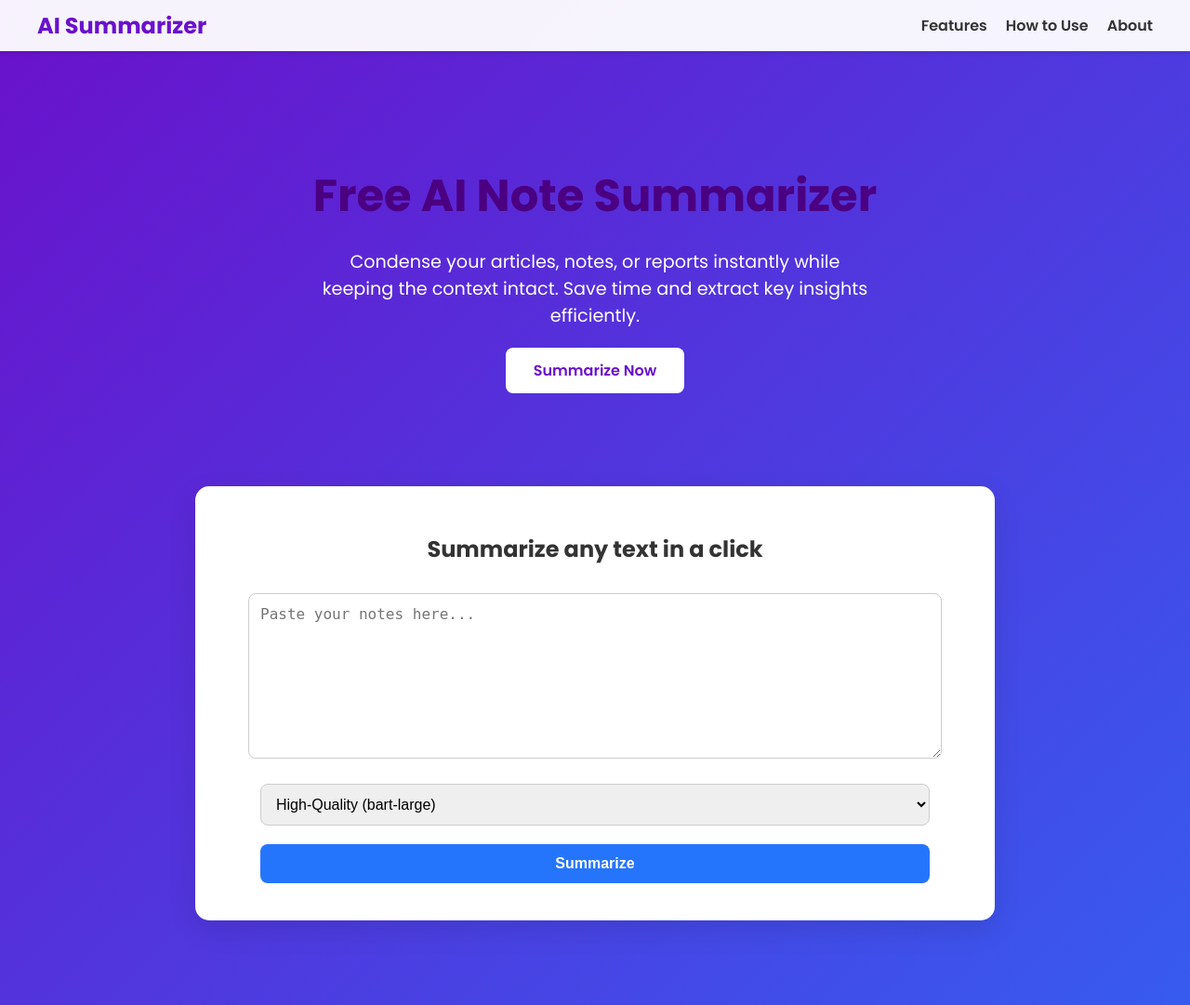
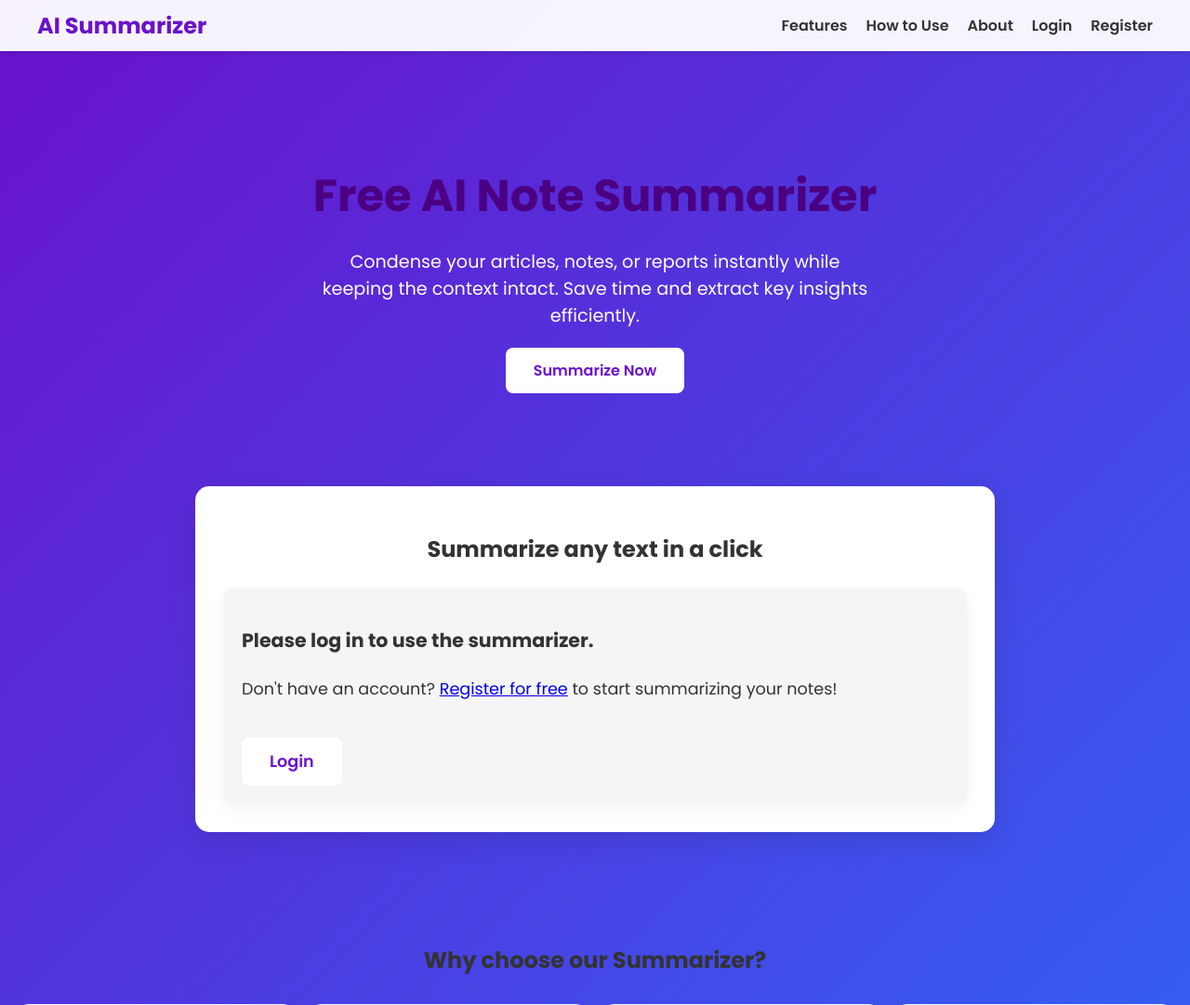
Before and after one commit to SolutionsAI420/AI-Note-Summarizer-Web-App, a Flask app: page / in a window 1280 px wide. Shown: the top 1081 px of the page at 93% size. Run offline with Flask 3, Linux system fonts and the light colour scheme.

Commit message:
added_login_authentication

```diff
--- a/app.py
+++ b/app.py
@@ -1,33 +1,112 @@
 import os
-from flask import Flask, render_template, request
+from flask import Flask, render_template, request, redirect, url_for, flash
 from transformers import pipeline
 import time
+from flask_login import LoginManager, UserMixin, login_user, logout_user, login_required, current_user
+from werkzeug.security import generate_password_hash, check_password_hash
+from flask_sqlalchemy import SQLAlchemy # --- ADDED: For database integration
 
-# Create Flask app
+# --- App and Model Setup ---
 app = Flask(__name__)
+app.config['SECRET_KEY'] = 'a-super-secret-key-change-it' # Important for sessions
 
-# Load summarization models once
+# --- NEW: Database Configuration ---
+# IMPORTANT: Replace this with your actual connection string from a service like Supabase
+app.config['SQLALCHEMY_DATABASE_URI'] = 'postgresql://postgres.ulqcmcvwscdqgndgrqgw:Y5soBbg9mmaEBg8o@aws-1-ap-south-1.pooler.supabase.com:6543/postgres'
+db = SQLAlchemy(app) # Initialize the database object
+
+# --- AI Models (No Changes) ---
 models = {
     "Fast": pipeline("summarization", model="t5-small"),
     "High-Quality": pipeline("summarization", model="facebook/bart-large-cnn")
 }
 
+# --- MODIFIED: Database User Model ---
+# This class now defines a table in your database
+class User(UserMixin, db.Model):
+    id = db.Column(db.Integer, primary_key=True)
+    username = db.Column(db.String(150), unique=True, nullable=False)
+    password_hash = db.Column(db.String(150), nullable=False)
+
+
+# --- Flask-Login Setup ---
+login_manager = LoginManager()
+login_manager.init_app(app)
+login_manager.login_view = 'login'
+
+@login_manager.user_loader
+def load_user(user_id):
+    # MODIFIED: Fetches the user from the database by their ID
+    return User.query.get(int(user_id))
+
+
+# --- MODIFIED: Authentication Routes (Using the Database) ---
+@app.route('/login', methods=['GET', 'POST'])
+def login():
+    if current_user.is_authenticated:
+        return redirect(url_for('home'))
+    if request.method == 'POST':
+        username = request.form['username']
+        password = request.form['password']
+        # MODIFIED: Look for the user in the database
+        user = User.query.filter_by(username=username).first()
+        if user and check_password_hash(user.password_hash, password):
+            login_user(user)
+            return redirect(url_for('home'))
+        flash('Invalid username or password')
+    return render_template('login.html')
+
+@app.route('/register', methods=['GET', 'POST'])
+def register():
+    if current_user.is_authenticated:
+        return redirect(url_for('home'))
+    if request.method == 'POST':
+        username = request.form['username']
+        password = request.form['password']
+        # MODIFIED: Check if the username already exists in the database
+        if User.query.filter_by(username=username).first():
+            flash('Username already exists')
+        else:
+            hashed_password = generate_password_hash(password, method='pbkdf2:sha256')
+            # MODIFIED: Create a new user record and save it to the database
+            new_user = User(username=username, password_hash=hashed_password)
+            db.session.add(new_user)
+            db.session.commit()
+            login_user(new_user)
+            return redirect(url_for('home'))
+    return render_template('register.html')
+
+@app.route('/logout')
+@login_required
+def logout():
+    logout_user()
+    return redirect(url_for('home'))
+
+
+# --- Home Route (No Changes) ---
 @app.route("/", methods=["GET", "POST"])
 def home():
     summary = ""
     selected_model = "High-Quality"
     if request.method == "POST":
+        if not current_user.is_authenticated:
+            flash('Please log in to use the summarizer.')
+            return redirect(url_for('login'))
+
         text = request.form.get("text", "")
         selected_model = request.form.get("model", "High-Quality")
         if text.strip():
             try:
-                # Optional: simulate loading delay
-                time.sleep(0.5)
                 result = models[selected_model](text, max_length=150, min_length=30, do_sample=False)
                 summary = result[0]['summary_text']
             except Exception as e:
                 summary = f"⚠️ Something went wrong: {str(e)}"
+
     return render_template("index.html", summary=summary, selected_model=selected_model)
 
+
 if __name__ == "__main__":
+    # ADDED: This block creates the database tables if they don't exist yet
+    with app.app_context():
+        db.create_all()
     app.run(debug=True)
--- a/templates/index.html
+++ b/templates/index.html
@@ -17,6 +17,13 @@
             <li><a href="#features">Features</a></li>
             <li><a href="#how-to">How to Use</a></li>
             <li><a href="#about">About</a></li>
+            {% if current_user.is_authenticated %}
+        <li><a href="#summarizer">{{ current_user.id }}</a></li>
+        <li><a href="{{ url_for('logout') }}">Logout</a></li>
+    {% else %}
+        <li><a href="{{ url_for('login') }}">Login</a></li>
+        <li><a href="{{ url_for('register') }}">Register</a></li>
+    {% endif %}
         </ul>
     </div>
 </nav>
@@ -30,8 +37,8 @@
     </div>
 </section>
 
-<!-- Summarizer Form -->
 <section id="summarizer" class="summarizer-section">
+    {% if current_user.is_authenticated %}
         <h2>Summarize any text in a click</h2>
         <form method="POST" id="summarizer-form">
             <textarea name="text" rows="8" placeholder="Paste your notes here..."></textarea>
@@ -48,7 +55,16 @@
             <p>{{ summary }}</p>
         </div>
         {% endif %}
+    {% else %}
+        <h2>Summarize any text in a click</h2>
+        <div class="summary-card">
+            <h3>Please log in to use the summarizer.</h3>
+            <p>Don't have an account? <a href="{{ url_for('register') }}">Register for free</a> to start summarizing your notes!</p>
+            <a href="{{ url_for('login') }}" class="cta-button" style="margin-top: 20px;">Login</a>
+        </div>
+    {% endif %}
 </section>
+
 
 <!-- Features Section -->
 <section id="features" class="features">
```
Also changed, not shown: templates/login.html (added, +24 -0 lines), templates/register.html (added, +24 -0 lines). Lines whose indentation alone changed are shown as unchanged.
